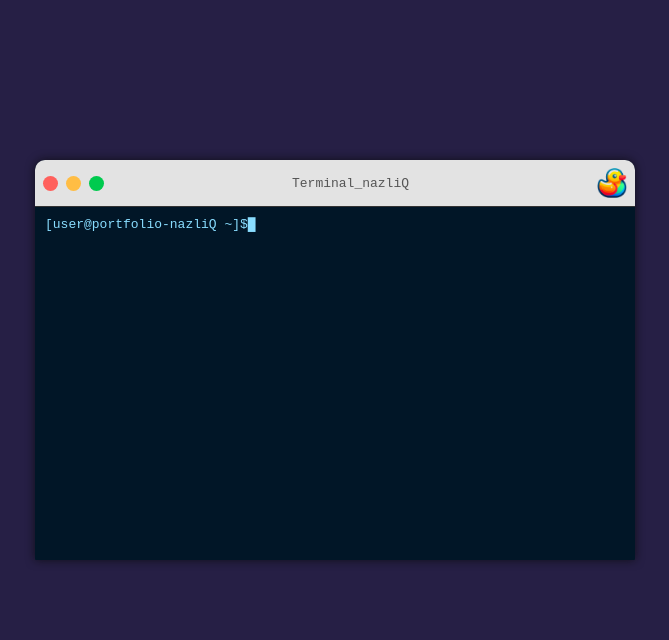
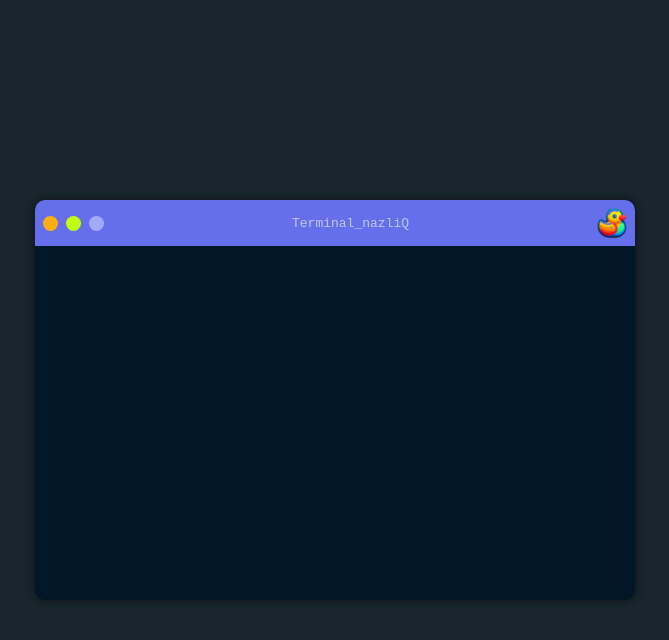
Before and after one commit to nazliQ/terminal_nazliQ_portfolio, a plain HTML site: page index.html in a window 1280 px wide. Shown: the whole page, without its empty margins (305-974 px from the left). Drawn offline with Linux system fonts and the light colour scheme.

Commit message:
Fikset textarea og bredde

```diff
--- a/buttons.js
+++ b/buttons.js
@@ -1,6 +1,6 @@
 /* Ekspanderer terminal-window/ rød-knapp */
 
-document.getElementById('resize-btn').addEventListener('click', function() {
+document.getElementById('resize-btn-large').addEventListener('click', function() {
   const terminal = document.getElementById('terminal');
   // Toggle mellom large og normal størrelse
   terminal.classList.toggle('large');
--- a/commands.js
+++ b/commands.js
@@ -1,17 +1,23 @@
 
-/* Skriver ut prefix når en loader nettsiden*/
-document.addEventListener('DOMContentLoaded', (event) => {
-  const prefixElement = document.querySelector('.command-prefix');
-  const text = '[user@portfolio-nazliQ ~]$ ';
-  let index = 0;
+let banner = [
+  '<span class="index">NazliQ (NPK) Not A Corporation. All rights reserved.</span>',
+  "",
 
-  function typeOutPrefix() {
-      if (index < text.length) {
-          prefixElement.textContent += text.charAt(index);
-          index++;
-          setTimeout(typeOutPrefix, 200); // Adjust speed as necessary
-      }
-  }
 
-  typeOutPrefix();
-});
+  '<span class="color2">Welcome to my interactive web terminal.</span>',
+  "<span class=\"color2\">For a list of available commands, type</span> <span class=\"command\">'help'</span><span class=\"color2\">.</span>",
+
+];
+
+let whoami = [
+  "<br>",
+  "Hey, Im NazliQ aka Nathalie Pique Kulsrud",
+  "<br>",
+];
+
+let help = [
+  "<br>",
+  '<span class="command">whoami</span>          Who is NazliQ?',
+  '<span class="command">banner</span>          Display the header',
+  "<br",
+];
--- a/index.html
+++ b/index.html
@@ -11,9 +11,9 @@
     <div id="terminal">
       <div id="terminal-header">
           <div class="window-controls">
-            <button class="window-dot" class="large" id="resize-btn" style="background:#FF605C;"></button>
-            <a href="https://github.com" target="_blank" class="window-dot" style="background:#FFBD44;"></a>
-            <a href="mailto:your-email@example.com" class="window-dot" style="background:#00CA4E;"></a>
+            <button class="window-dot" class="large" id="resize-btn-large" style="background:#FFAE12;"></button>
+            <button class="window-dot" class="small" id="resize-btn-small" style="background:#C2FF12;"></button>
+            <a href="https://github.com/nazliQ" target="_blank" class="window-dot" style="background:#A4AAFB;"></a>
           </div>
           <p id="terminal-title">Terminal_nazliQ</p>
           <div id="logo-container">
@@ -22,8 +22,7 @@
           </div>
       </div>
       <div id="terminal-body">
-          <span class="command-prefix"></span>
-          <input type="text" id="terminal-input" autofocus />
+          <textarea type="text" id="terminal-input" autofocus></textarea>
       </div>
     </div>
     <script src="main.js"></script>
--- a/main.js
+++ b/main.js
@@ -0,0 +1,23 @@
+var terminalbody = document.getElementById("terminal-body");
+var textinput = document.getElementsById("terminal-input");
+
+
+var commands = [];
+
+/* Skriver ut prefix når en loader nettsiden*/
+document.addEventListener('DOMContentLoaded', (event) => {
+  const prefixElement = document.querySelector('.command-prefix');
+  const text = '[user@portfolio-nazliQ ~]$ ';
+  let index = 0;
+
+  function typeOutPrefix() {
+      if (index < text.length) {
+          prefixElement.textContent += text.charAt(index);
+          index++;
+
+          setTimeout(typeOutPrefix, 200); // Adjust speed as necessary
+      }
+  }
+
+  typeOutPrefix();
+});
--- a/style.css
+++ b/style.css
@@ -1,39 +1,45 @@
+* {
+  box-sizing: border-box;
+}
+
 html, body {
-  height: 90%;
+  height: 100%;
   margin: 0;
   display: flex;
   justify-content: center;
   align-items: center;
-  background-color: #261f45;
+  background-color:#19262E;
   font-family: monospace;
-
+  scrollbar-width: thin;
+  scrollbar-color: #011a2f;
 }
 
 #terminal {
+  display: flex;
+  flex-direction: column;
+  max-width: 800px;
+  max-height: 600px;
   width:600px;
   height: 400px;
   transition: width 0.5s ease-in-out, height 0.5s ease-in-out;
   background-color: #011627;
-  color: #c5c8c6;
-  border-radius: 1px;
+  color: #666FEB;
+  border-radius: 10px;
   box-shadow: 0px 0px 10px 0px rgba(10, 10, 10, 0.75);
   overflow: hidden;
   position: relative;
-  border-top-left-radius: 10px;
-  border-top-right-radius: 10px;
+
 }
 
 #terminal-header {
-  color: #555555;
+  color: #C0C5FF;
   display: flex;
   justify-content: center;
   align-items: center;
   padding: 8px;
-  background-color: #e3e3e3;
+  background-color: #666FEB;
   border-top-left-radius: 8px;
   border-top-right-radius: 8px;
-  border-bottom: 1px solid #333;
-
 }
 
 #terminal-title {
@@ -74,12 +80,42 @@ html, body {
   margin-right: 0;
 }
 
-#terminal-body {
+#terminal-body{
+  flex-grow: 1;
+  display: flex;
+  justify-content: center;
+  align-items: center;
   padding: 10px;
 }
 
-#terminal-input {
-  width: 100%; /* Adjust the width based on your layout */
+textarea {
+  background-color: #011627;
+  color: aquamarine;
+  border: none;
+  width: 100%;
+  height: 100%;
+  resize: none;
+  overflow: scroll;
+}
+
+/* Fjerne outline i textarea uten å ta vekk keyboard navigasjon til senere bruk*/
+
+textarea:focus{
+  outline: 1px solid #011627;
+
+}
+
+/*Scrollbar - for firefox se html css tag. */
+
+/* webkit version*/
+::-webkit-scrollbar-thumb {
+  background:#278de0 ;
+}
+
+
+/* #terminal-input {
+
+  width: 100%; /* Adjust the width based on your layout
   background-color: #011627;
   border: none;
   caret-color: #fff;
@@ -87,13 +123,16 @@ html, body {
   outline: none;
 }
 
-.command-prefix {
-  white-space: pre; /* To ensure spaces are respected */
+*/
+
+/*.command-prefix {
+  white-space: pre; /* To ensure spaces are respected
   display: inline-block;
   color: #89DDFF;
 }
 
-/* Create the blinking effect */
+
+/* Create the blinking effect
 @keyframes blink {
   0%, 100% { opacity: 1; }
   50% { opacity: 0; }
@@ -104,9 +143,11 @@ html, body {
   animation: blink 1.25s step-end infinite;
 }
 
+*/
+
 /* Ekspandering av terminal-window */
 
-/* Button red-button */
+/* Button orange-button */
 #terminal.large {
   width: 800px;
   height: 600px;
```
